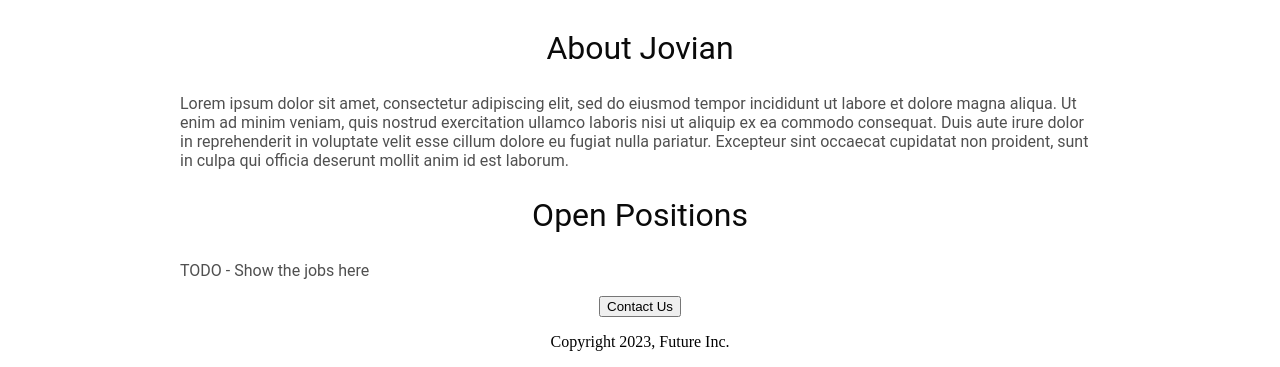
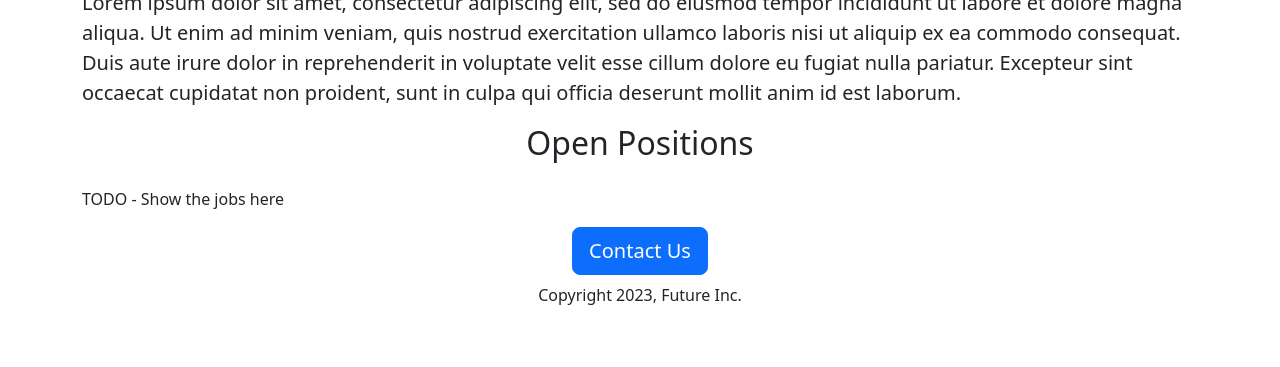
Before and after one commit to Kaudilya/career-portal-project, a Flask app: page / in a window 1280 px wide. Shown: the part 462-829 px from the top of the page. After the commit the page ends 767 px from the top, so only its background shows below. Run offline with Flask 3, Linux system fonts and the light colour scheme.

Commit message:
Added Bootstrap functionality

```diff
--- a/templates/home.html
+++ b/templates/home.html
@@ -2,55 +2,30 @@
 <html>
   <head>
     <title>Future Careers</title>
+    <meta charset="utf-8">
+    <meta name="viewport" content="width=device-width, initial-scale=1">
+    <link href="https://cdn.jsdelivr.net/npm/bootstrap@5.3.1/dist/css/bootstrap.min.css" rel="stylesheet" integrity="sha384-4bw+/aepP/YC94hEpVNVgiZdgIC5+VKNBQNGCHeKRQN+PtmoHDEXuppvnDJzQIu9" crossorigin="anonymous">
     <style>
-      h1 {
-        font-size: 40px;
-        font-family: Roboto;
-        font-weight: normal;
-        color: rgb(123,0,0);
-        text-align: center;
-      }
-
-      #banner {
+      #banner{
         width: 100%;
-        height: 360px;
+        height: 300px;
         object-fit: cover;
-      }
-
-      h2{
-        font-family: Roboto;
-        font-size:32px;
-        color: rgb(10,10,10);
-        text-align: center;
-        font-weight:normal;
-      }
-
-      .bodyText{
-        font-family: Roboto;
-        color: rgb(80,80,80);
-      }
-
-      #container{
-        max-width: 920px;
-        /* margin-left: 100px; */
-        /* margin: 0 auto 0 auto; */
-        margin: 0 auto;
       }
     </style>
   </head>
 
   <body>
-    <div id="container">
-      <h1>Future Careers</h1>
-      <img id="banner" src="https://careers-website-project--kaudilyar.repl.co/static/banner.jpg">
-      <h2>About Jovian</h2>
-      <p class="bodyText">Lorem ipsum dolor sit amet, consectetur adipiscing elit, sed do eiusmod tempor incididunt ut labore et dolore magna aliqua. Ut enim ad minim veniam, quis nostrud exercitation ullamco laboris nisi ut aliquip ex ea commodo consequat. Duis aute irure dolor in reprehenderit in voluptate velit esse cillum dolore eu fugiat nulla pariatur. Excepteur sint occaecat cupidatat non proident, sunt in culpa qui officia deserunt mollit anim id est laborum.
+    <div class="container">
+      <h1 class="text-center mt-2 mb-4">Future Careers</h1>
+      <img class="img-fluid" id="banner" src="https://careers-website-project--kaudilyar.repl.co/static/banner.jpg">
+      <h2 class="text-center mt-2 mb-4">About Jovian</h2>
+      <p class="lead">Lorem ipsum dolor sit amet, consectetur adipiscing elit, sed do eiusmod tempor incididunt ut labore et dolore magna aliqua. Ut enim ad minim veniam, quis nostrud exercitation ullamco laboris nisi ut aliquip ex ea commodo consequat. Duis aute irure dolor in reprehenderit in voluptate velit esse cillum dolore eu fugiat nulla pariatur. Excepteur sint occaecat cupidatat non proident, sunt in culpa qui officia deserunt mollit anim id est laborum.
       </p>
-      <h2>Open Positions</h2>
-      <p class="bodyText">TODO - Show the jobs here</p>
-      <div style="text-align:center;">
-        <button>Contact Us</button>
-        <p>Copyright 2023, Future Inc.</p>
+      <h2 class="text-center mt-2 mb-4">Open Positions</h2>
+      <p>TODO - Show the jobs here</p>
+      <div class="text-center">
+        <button class="btn btn-primary btn-lg">Contact Us</button>
+        <p class="mt-2">Copyright 2023, Future Inc.</p>
       </div>
     </div>
   </body>
```
